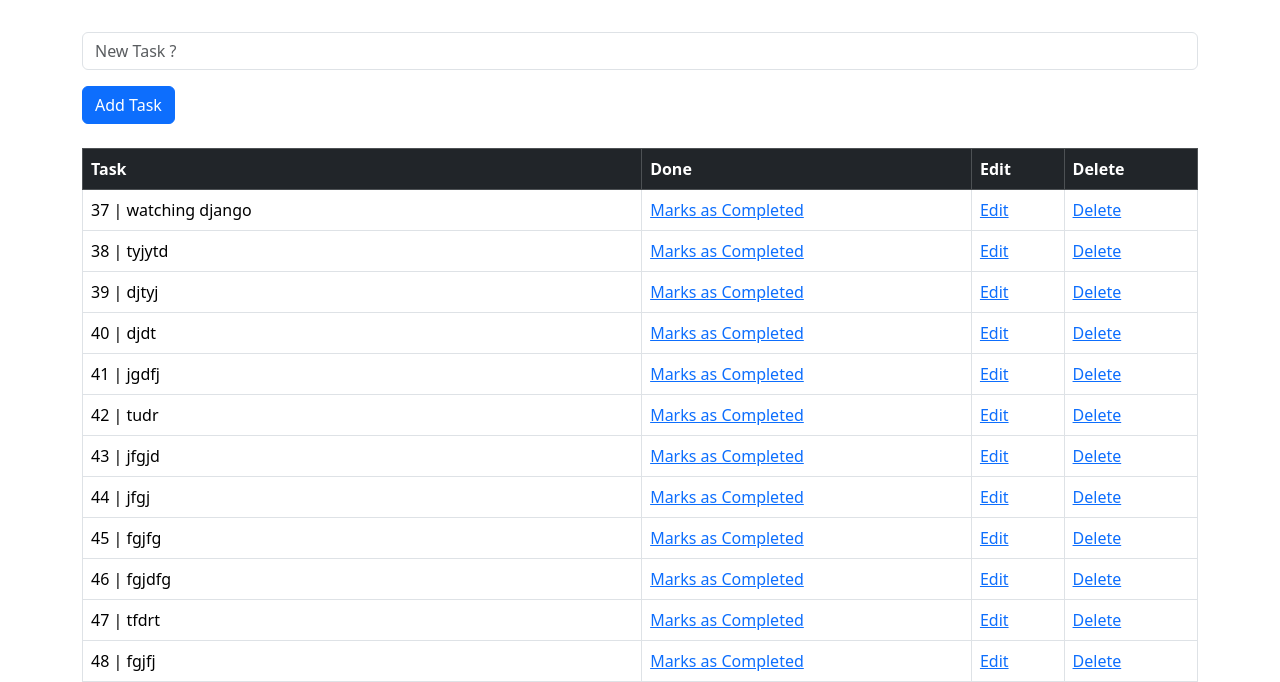
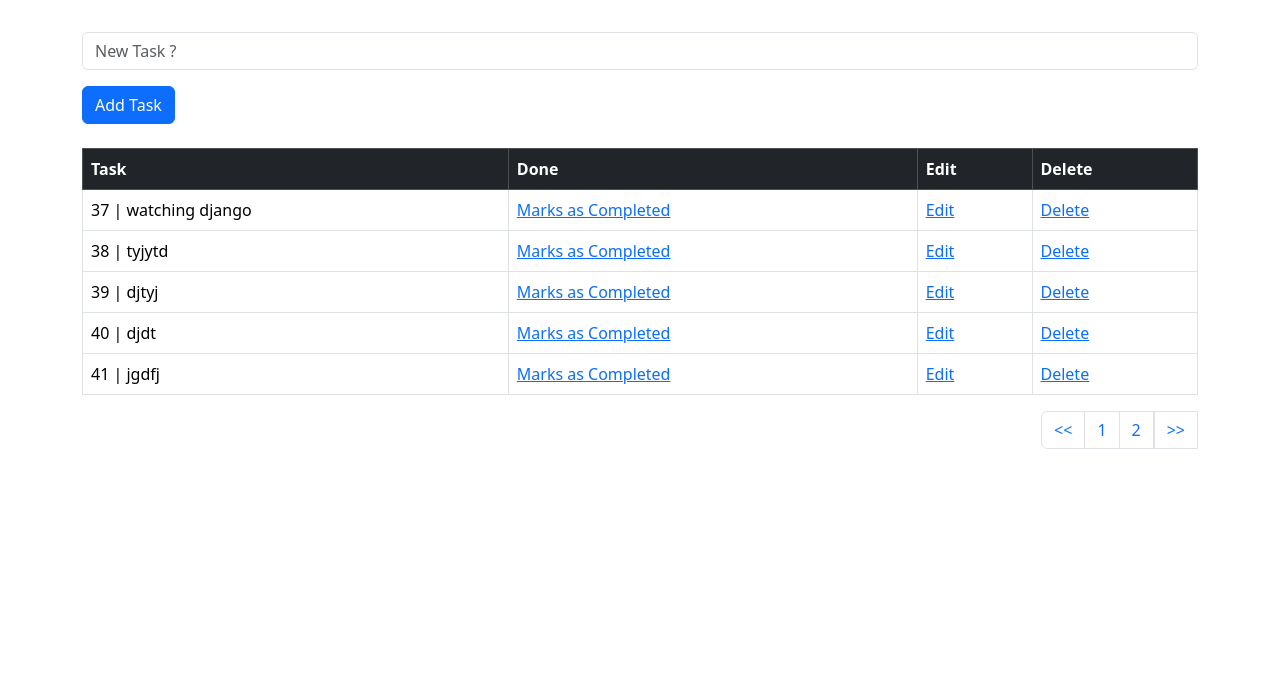
Before and after one commit to shubhamyadav-29/Learning_Django-, a Django app: page /todolist/ in a window 1280 px wide. Shown: the part 58-740 px from the top of the page. After the commit the page ends 507 px from the top, so only its background shows below. Run offline with Django 5.2, Linux system fonts and the light colour scheme; data comes from the database, SQL or seed files in the repository; both versions use the stored data as it was after the commit.

Commit message:
pagination functionalty applied

```diff
--- a/myproject/mainapp/templates/todolist.html
+++ b/myproject/mainapp/templates/todolist.html
@@ -58,5 +58,21 @@
     {% endfor %}
   </tbody>
 </table>
+
+
+<nav aria-label="Page navigation example">
+  <ul class="pagination justify-content-end">
+    <li class="page-item"><a class="page-link" href="?page=1"><<</a></li>
+    {% if all_tasks.has_previous  %}
+    <li class="page-item"><a class="page-link" href="?page={{ all_tasks.previous_page_number }}">{{all_tasks.previous_page_number}}</a></li>
+    {% endif %}
+    <li class="page-item"><a class="page-link" href="?page={{ all_tasks.number }}">{{all_tasks.number}}</a></li>
+    {% if all_tasks.has_next %}
+    <li class="page-item"><a class="page-link" href="?page={{ all_tasks.next_page_number }}">{{all_tasks.next_page_number}}</a></li>
+    {% endif %}
+  <a class="page-link" href="?page={{ all_tasks.paginator.num_pages }}">>></a>
+
+  </ul>
+</nav>
  </div>
  {%endblock content%}
--- a/myproject/mainapp/views.py
+++ b/myproject/mainapp/views.py
@@ -2,6 +2,7 @@
 from mainapp.models import Task
 from mainapp.forms import TaskForm
 from django.contrib import messages
+from django.core.paginator import Paginator
 
 def homepage(request):
     context ={
@@ -20,6 +21,11 @@
       messages.success(request,"Something Went Wrong")
 
    all_tasks = Task.objects.all()
+   paginator=Paginator(all_tasks, 5)
+   page = request.GET.get("page")
+
+   all_tasks =paginator.get_page(page)
+
    context = {
       'page':'TaskList',
       'all_tasks':all_tasks,
```
Also changed, not shown: myproject/db.sqlite3.
